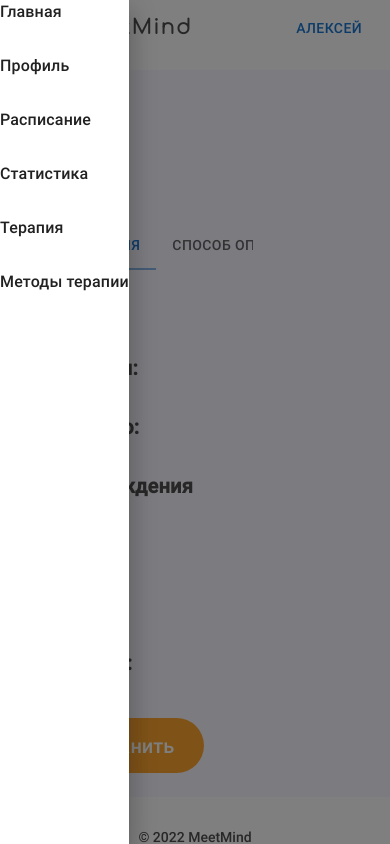
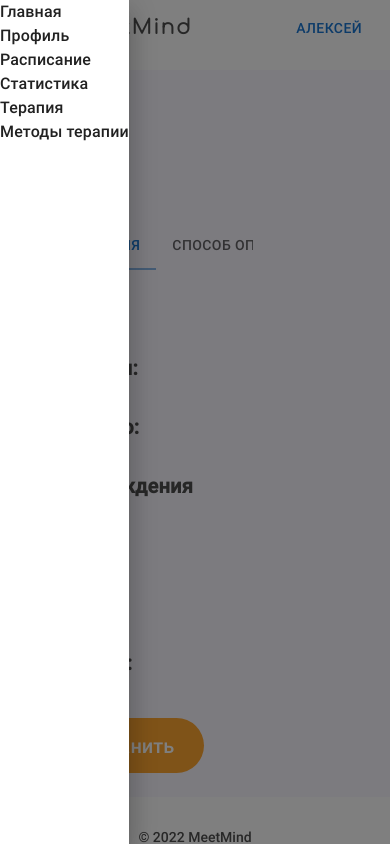
Before and after one commit to AliceAbashkina/MeetMind, a Next.js app: page /profile_client in a window 390 px wide. Both pictures are taken after a click on the button 28 px from the left and 122 px from the top of the page. Built offline with nearby package versions, Linux system fonts and the light colour scheme.

Commit message:
оптимизировала код

```diff
--- a/components/Drawer_client.tsx
+++ b/components/Drawer_client.tsx
@@ -1,7 +1,9 @@
-import { Grid, Typography, Drawer, Box, IconButton } from '@mui/material'
+import { Grid, Typography, Drawer, Box, IconButton, createTheme, ThemeProvider } from '@mui/material'
 import MenuIcon from '@mui/icons-material/Menu';
 import React from 'react';
 import Link from 'next/link';
+import styled from 'styled-components'
+
 
 const drawerWidth = 240;
 const buttonSX = {
@@ -16,6 +18,14 @@ const buttonSX = {
     borderRadius: '96px',
     padding: '14px 29px',
   },
+};
+const A = styled.a`
+  textDecoration: 'none'`;
+
+const Typo = createTheme();
+
+Typo.typography.h4 = {
+  marginBottom: '30px'
 };
 
 function DrawerCompClient() {
@@ -36,11 +46,11 @@ function DrawerCompClient() {
       >
         <Box sx={{ display: 'flex', flexDirection: 'column' }}>
           <Link href="/"><a style={{ textDecoration: 'none' }}><Typography sx={buttonSX}>Главная</Typography></a></Link>
-          <Link href="/profile_client"><a style={{ textDecoration: 'none' }}><Typography sx={buttonSX}>Профиль</Typography></a></Link>
-          <Link href="/profile_client"><a style={{ textDecoration: 'none' }}><Typography sx={buttonSX}>Расписание</Typography></a></Link>
-          <Link href="/profile_client"><a style={{ textDecoration: 'none' }}><Typography sx={buttonSX}>Статистика</Typography></a></Link>
-          <Link href="/profile_client"><a style={{ textDecoration: 'none' }}><Typography sx={buttonSX}>Терапия</Typography></a></Link>
-          <Link href="/profile_client"><a style={{ textDecoration: 'none' }}><Typography sx={buttonSX}>Методы терапии</Typography></a></Link>
+          <Link href="/profile_client"><A><Typography sx={buttonSX}>Профиль</Typography></A></Link>
+          <Link href="/profile_client/calendar"><A><Typography sx={buttonSX}>Расписание</Typography></A></Link>
+          <Link href="/profile_client"><A><Typography sx={buttonSX}>Статистика</Typography></A></Link>
+          <Link href="/profile_client"><A><Typography sx={buttonSX}>Терапия</Typography></A></Link>
+          <Link href="/profile_client"><A><Typography sx={buttonSX}>Методы терапии</Typography></A></Link>
 
         </Box>
       </Drawer>
@@ -63,12 +73,14 @@ function DrawerCompClient() {
           display: { xs: 'block', md: 'none' }
         }}
       >
-        <Typography sx={{ marginBottom: '30px' }}>Главная</Typography>
-        <Typography sx={{ marginBottom: '30px' }}>Профиль</Typography>
-        <Typography sx={{ marginBottom: '30px' }}>Расписание</Typography>
-        <Typography sx={{ marginBottom: '30px' }}>Статистика</Typography>
-        <Typography sx={{ marginBottom: '30px' }}>Терапия</Typography>
-        <Typography sx={{ marginBottom: '30px' }}>Методы терапии</Typography>
+        <ThemeProvider theme={Typo}>
+          <Typography>Главная</Typography>
+          <Typography>Профиль</Typography>
+          <Typography>Расписание</Typography>
+          <Typography>Статистика</Typography>
+          <Typography>Терапия</Typography>
+          <Typography>Методы терапии</Typography>
+        </ThemeProvider>
       </Drawer>
     </Grid>
   );
```
